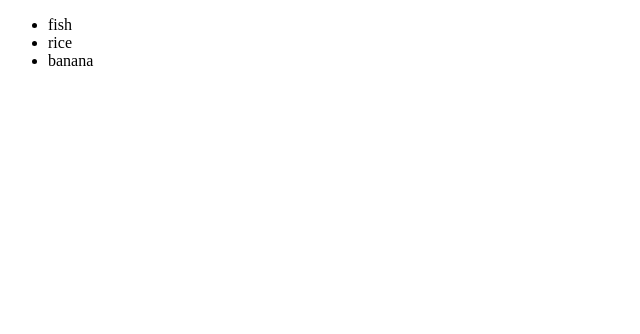
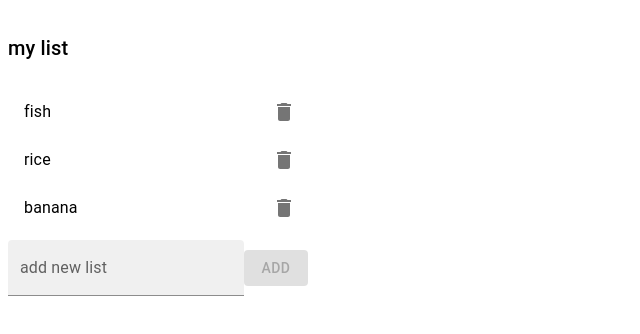
Before and after one commit to kazoogon/frontend_with_cleanArchitecture, a React (Create React App) app: page / in a window 1280 px wide. Shown: the top 334 px of the page, without its empty margins (0-640 px from the left). Built offline with nearby package versions, Linux system fonts and the light colour scheme.

Commit message:
add: create and delete function

```diff
--- a/src/components/pages/Todo/hook.ts
+++ /dev/null
@@ -1,5 +0,0 @@
-import { provideTodoPresenter } from 'di/presenters'
-
-export const useTodos = () => {
-  return provideTodoPresenter()
-}
--- a/src/components/pages/Todo/index.tsx
+++ b/src/components/pages/Todo/index.tsx
@@ -1,15 +1,85 @@
-import React from 'react'
-import { useTodos } from 'components/pages/Todo/hook'
+import React, { useEffect, useState } from 'react'
+import {
+  Box,
+  Button,
+  Grid,
+  IconButton,
+  List,
+  ListItem,
+  ListItemText,
+  TextField,
+  Typography,
+} from '@mui/material'
+import DeleteIcon from '@mui/icons-material/Delete'
 import { Todo } from 'domain/entities/Todo'
+import { provideTodoPresenter } from 'di/presenters'
+
+const todoPresenter = provideTodoPresenter()
 
 const TodoList = () => {
-  const list = useTodos().getTodos()
+  const [todos, setTodos] = useState<Todo[]>()
+  const [newTodoValue, setNewTodoValue] = useState<string>('')
+
+  useEffect(() => {
+    setTodos(todoPresenter.getTodos())
+  }, [])
+
+  const deleteItem = (id: number) => {
+    const res = todoPresenter.deleteTodo(id)
+    setTodos(res)
+  }
+
+  const addTodo = () => {
+    const res = todoPresenter.addTodo(newTodoValue)
+    setTodos(res)
+    setNewTodoValue('')
+  }
+
+  const list =
+    todos &&
+    todos.map((item: Todo) => {
+      const { content, id }: Todo = item
+      return (
+        <ListItem
+          key={id}
+          secondaryAction={
+            <IconButton edge="end" aria-label="delete">
+              <DeleteIcon onClick={() => deleteItem(id)} />
+            </IconButton>
+          }
+        >
+          <ListItemText primary={content} />
+        </ListItem>
+      )
+    })
+
   return (
-    <ul>
-      {list.map((item: Todo) => (
-        <li>{item.content}</li>
-      ))}
-    </ul>
+    <Box sx={{ flexGrow: 1, maxWidth: 300 }}>
+      <Grid item xs={12} md={6}>
+        <Typography sx={{ mt: 4, mb: 2 }} variant="h6" component="div">
+          my list
+        </Typography>
+        <List>{list}</List>
+      </Grid>
+      <Box display="flex" justifyContent="space-between" alignItems="center">
+        <TextField
+          id="add"
+          label="add new list"
+          variant="filled"
+          value={newTodoValue}
+          onChange={(e) => setNewTodoValue(e.target.value)}
+        />
+        <Box sx={{ display: 'block' }}>
+          <Button
+            variant="contained"
+            disabled={newTodoValue.length === 0}
+            onClick={() => addTodo()}
+          >
+            Add
+          </Button>
+        </Box>
+      </Box>
+    </Box>
   )
 }
 
--- a/src/components/pages/Todo/presenter.ts
+++ b/src/components/pages/Todo/presenter.ts
@@ -6,4 +6,12 @@ export default class TodoPresenter {
   getTodos() {
     return this.todoUseCase.getTodos()
   }
+
+  deleteTodo(id: number) {
+    return this.todoUseCase.deleteTodo(id)
+  }
+
+  addTodo(val: string) {
+    return this.todoUseCase.addTodo(val)
+  }
 }
--- a/src/data/TodoData.ts
+++ b/src/data/TodoData.ts
@@ -1,8 +1,42 @@
 // ここでAPIやlocalStorageとのやりとり
 import { Todo } from 'domain/entities/Todo'
 
+const KEY_NAME = 'list'
+const defaultList = [
+  { content: 'fish', id: 0 },
+  { content: 'rice', id: 1 },
+  { content: 'banana', id: 2 },
+]
+
+// TODO: need to think about dependency of database place
+const setToLocalStorage = (todos: Todo[]) => {
+  const json = JSON.stringify(todos, undefined, 1)
+  localStorage.setItem(KEY_NAME, json)
+}
+
 export default class TodoData {
   getTodos(): Todo[] {
-    return [{ content: 'fish' }, { content: 'rice' }, { content: 'banana' }]
+    let data = localStorage.getItem(KEY_NAME)
+    if (data) {
+      return JSON.parse(data)
+    }
+
+    setToLocalStorage(defaultList)
+    return defaultList
+  }
+
+  deleteTodo(id: number): Todo[] {
+    const deletedData = this.getTodos().filter((item: Todo) => item.id !== id)
+    setToLocalStorage(deletedData)
+    return deletedData
+  }
+
+  addTodo(val: string): Todo[] {
+    const todos = this.getTodos()
+    const lastData = todos.slice(-1)[0]
+    todos.push({ content: val, id: lastData.id + 1 })
+    setToLocalStorage(todos)
+
+    return todos
   }
 }
--- a/src/domain/entities/Todo.ts
+++ b/src/domain/entities/Todo.ts
@@ -1,3 +1,4 @@
 export interface Todo {
   content: string
+  id: number
 }
--- a/src/domain/repositories/TodoRepository.ts
+++ b/src/domain/repositories/TodoRepository.ts
@@ -2,4 +2,6 @@ import { Todo } from 'domain/entities/Todo'
 
 export interface TodoRepository {
   getTodos(): Todo[]
+  deleteTodo(id: number): Todo[]
+  addTodo(val: string): Todo[]
 }
--- a/src/domain/useCases/TodoUseCase.ts
+++ b/src/domain/useCases/TodoUseCase.ts
@@ -6,4 +6,12 @@ export default class TodoUseCase {
   getTodos() {
     return this.todoRepository.getTodos()
   }
+
+  deleteTodo(id: number) {
+    return this.todoRepository.deleteTodo(id)
+  }
+
+  addTodo(val: string) {
+    return this.todoRepository.addTodo(val)
+  }
 }
```
